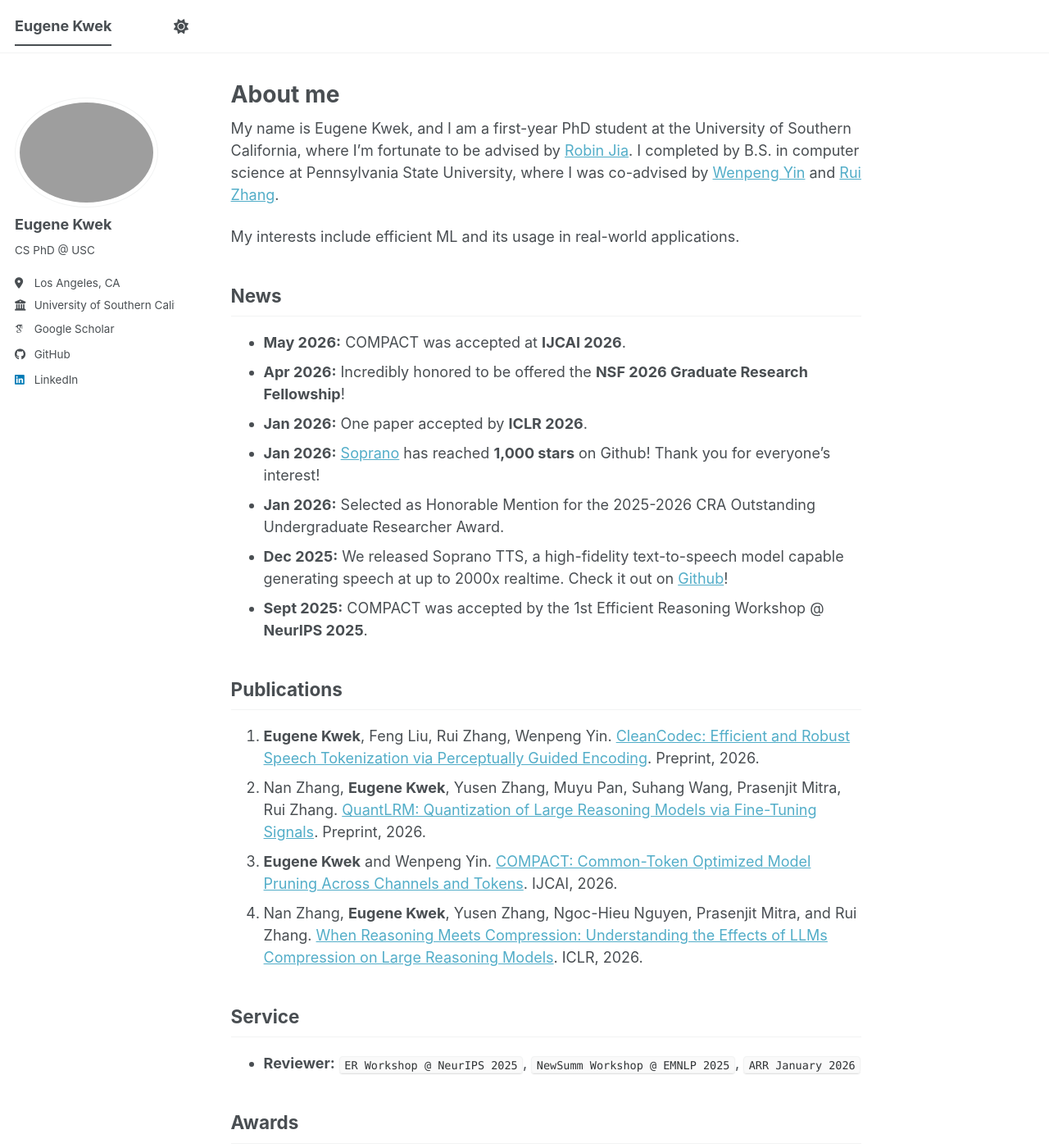
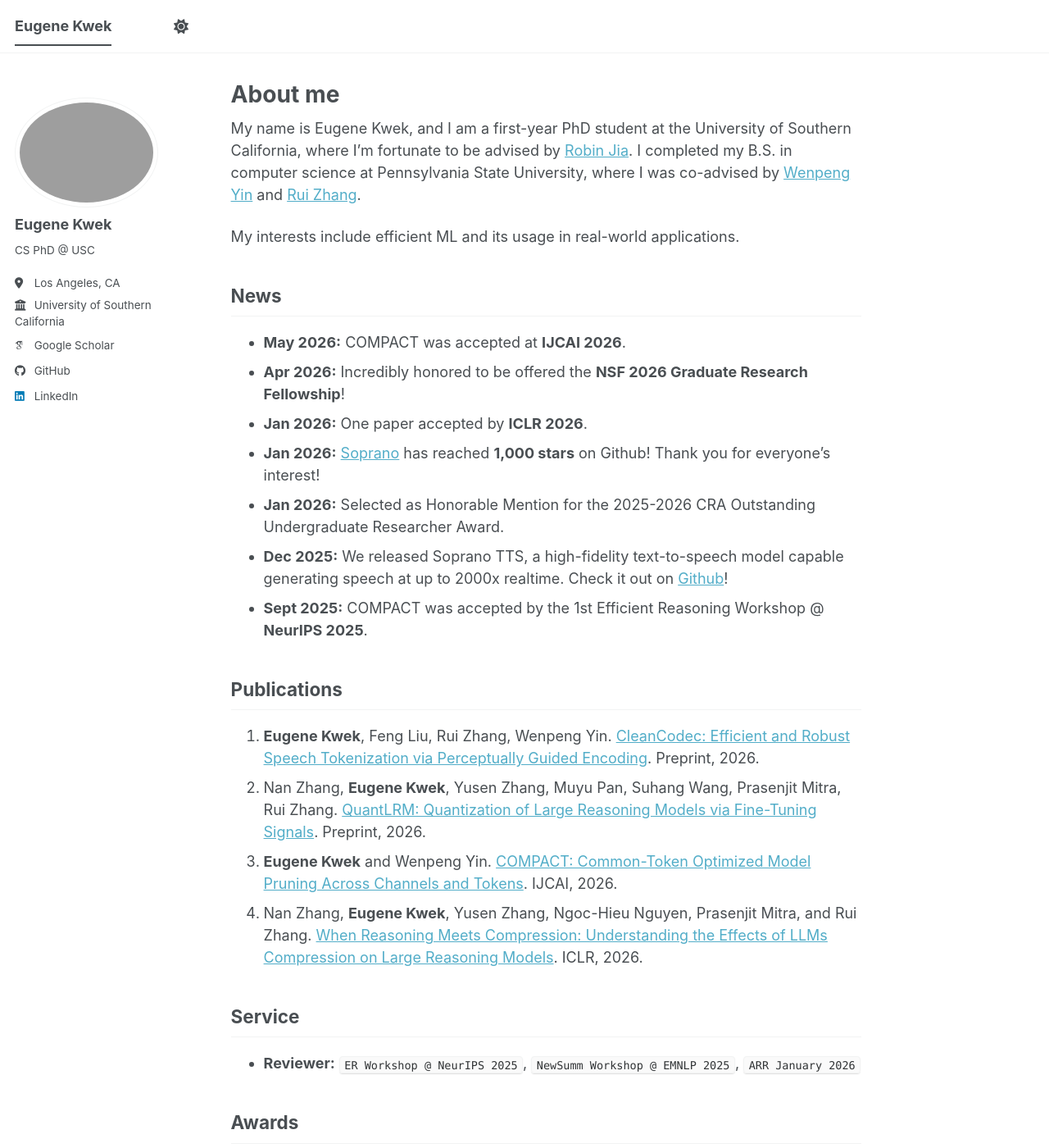
Before and after one commit to ekwek1/ekwek1.github.io, a Jekyll site: the page built from _pages/about.md, in a window 1280 px wide and 1400 px high. Shown: the whole window at 82% size. Built offline with Jekyll 4.4.1, drawn with Linux system fonts in a browser that asks for light colours; some web fonts are replaced; a script bundle is joined from its source files by our own code; library files that are not in the unit come from our copies.

```diff
--- a/_includes/seo.html
+++ b/_includes/seo.html
@@ -6,7 +6,9 @@
 {% endif %}
 {% assign seo_url = seo_url | default: site.github.url %}
 
-{% if page.title %}
+{% if page.seo_title %}
+  {% assign seo_title = page.seo_title %}
+{% elsif page.title %}
   {% assign seo_title = page.title | append: " " | append: site.title_separator | append: " " | append: site.title %}
 {% endif %}
 
--- a/_pages/about.md
+++ b/_pages/about.md
@@ -1,13 +1,14 @@
 ---
 permalink: /
 title: "About me"
+seo_title: "Eugene Kwek"
 author_profile: true
 redirect_from:
   - /about/
   - /about.html
 ---
 
-My name is Eugene Kwek, and I am a first-year PhD student at the University of Southern California, where I'm fortunate to be advised by [Robin Jia](https://robinjia.github.io/). I completed by B.S. in computer science at Pennsylvania State University, where I was co-advised by [Wenpeng Yin](https://www.wenpengyin.org/) and [Rui Zhang](https://ryanzhumich.github.io/index.html).
+My name is Eugene Kwek, and I am a first-year PhD student at the University of Southern California, where I'm fortunate to be advised by [Robin Jia](https://robinjia.github.io/). I completed my B.S. in computer science at Pennsylvania State University, where I was co-advised by [Wenpeng Yin](https://www.wenpengyin.org/) and [Rui Zhang](https://ryanzhumich.github.io/index.html).
 
 My interests include efficient ML and its usage in real-world applications.
 
--- a/_sass/layout/_sidebar.scss
+++ b/_sass/layout/_sidebar.scss
@@ -194,6 +194,7 @@
 
 .sidebar .author__desktop {
   display: none;
+  white-space: normal; // wrap long names instead of overflowing the narrow sidebar
   @media screen and (min-width: 1024px) {
     display: block;
   }
```
